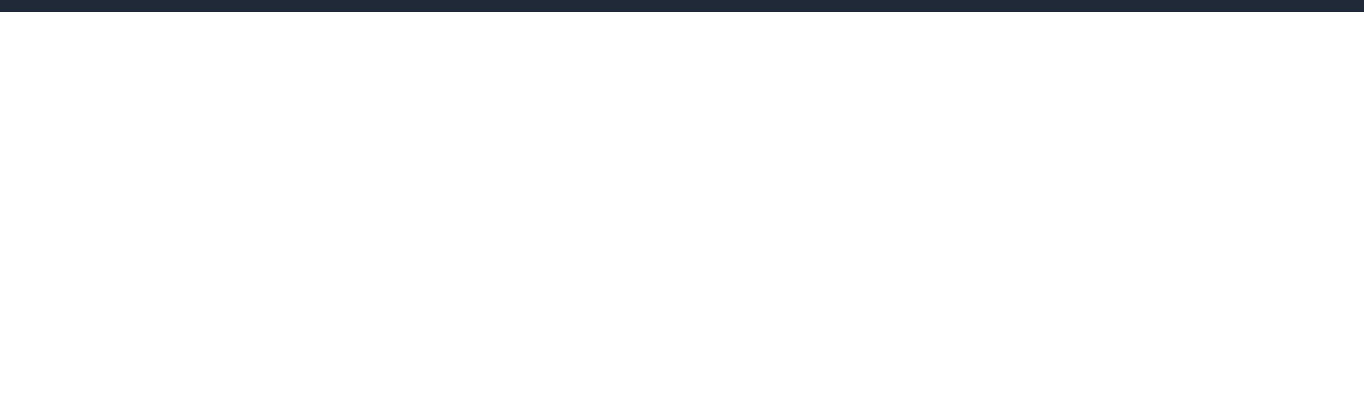
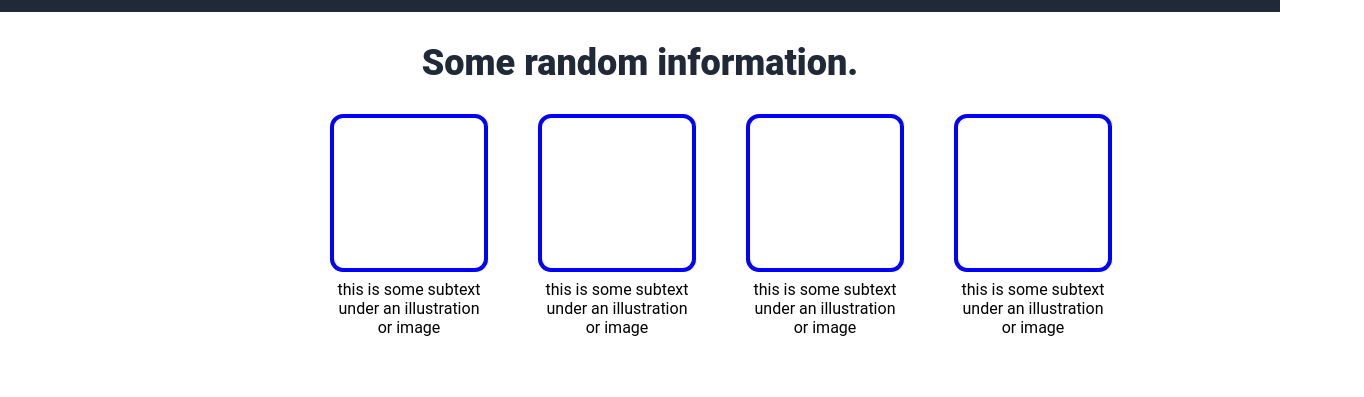
Before and after one commit to angie4303/odin-landing-page, a plain HTML site: page index.html in a window 1280 px wide. Shown: the part 516-913 px from the top of the page, 1364 px wide, since content can reach past the window. Before the commit the page ends 800 px from the top, so only its background shows below. Drawn offline with Linux system fonts and the light colour scheme.

Commit message:
Second block done
Added html and css for second block of information

```diff
--- a/index.html
+++ b/index.html
@@ -7,7 +7,7 @@
     <link rel="stylesheet" href="style.css">
 </head>
 <body>
-    <div class="container">
+    <div class="container first">
         <div class="header">
             <div id="logo">Header Logo</div>
             <ul>
@@ -17,7 +17,7 @@
             </ul>
         </div>
         <div class="hero">
-            <div class="content">
+            <div>
                 <div class="text">This website is awesome</div>
                 <div class="quote">This website has some subtext that goes here under the main title. It's a smaller font and the color is lower constrast</div>
                 <button class="signup">Sign up</button>
@@ -25,5 +25,27 @@
             <img src="#" width="550px" height="300px">
         </div>
     </div>
+
+    <div class="container second">
+        <div class="information">Some random information.</div>
+        <div class="content">
+            <div class="info">
+                <div class="square"></div>
+                <div class="text">this is some subtext under an illustration or image</div>
+            </div>
+            <div class="info">
+                <div class="square"></div>
+                <div class="text">this is some subtext under an illustration or image</div>
+            </div>
+            <div class="info">
+                <div class="square"></div>
+                <div class="text">this is some subtext under an illustration or image</div>
+            </div>
+            <div class="info">
+                <div class="square"></div>
+                <div class="text">this is some subtext under an illustration or image</div>
+            </div>
+        </div>
+    </div>
 </body>
 </html>
--- a/style.css
+++ b/style.css
@@ -2,9 +2,10 @@ body {
     font-family: 'Roboto', sans-serif;
     margin: 0;
     display: flex;
+    flex-direction: column;
 }
 
-.container {
+.container.first{
     background-color: #1F2937;
     display: flex;
     flex-direction: column;
@@ -28,7 +29,7 @@ ul, .quote {
     font-size: 18px;
 }
 
-.text {
+.hero .text {
     font-size: 48px;
     font-weight: 900;
 }
@@ -57,3 +58,34 @@ button {
     padding: 50px 0px;
     gap: 8px;
 }
+
+.container.second {
+    text-align: center;
+    padding: 30px 300px;
+}
+
+.content {
+    display: flex;
+    gap: 50px;
+    margin: 30px;
+}
+
+.information {
+    font-size: 36px;
+    color: #1F2937;
+    font-weight: 900;
+}
+
+.info {
+    display: flex;
+    flex-direction: column;
+    align-items: center;
+}
+
+.square {
+    border: 4px solid blue;
+    width: 150px;
+    height: 150px;
+    border-radius: 13px;
+    margin-bottom: 8px;
+}
```
Also changed, not shown: desired-outcome-styles.png (added), desired-outcome.png (added).
